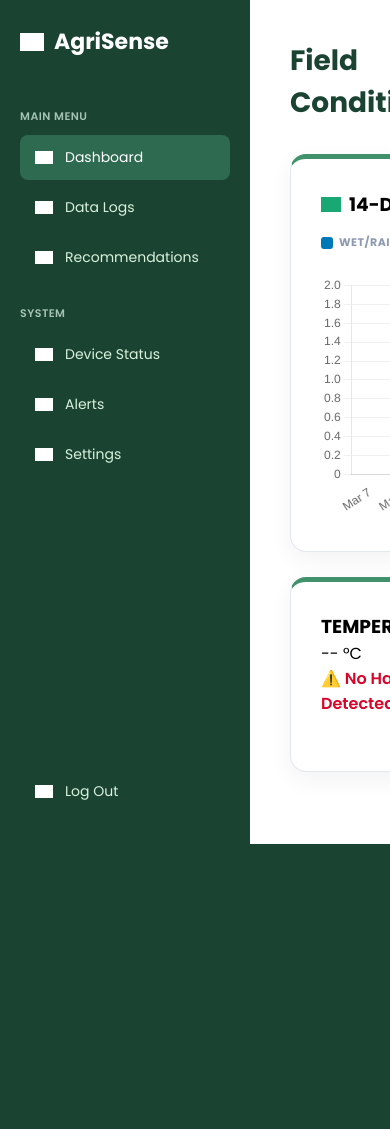
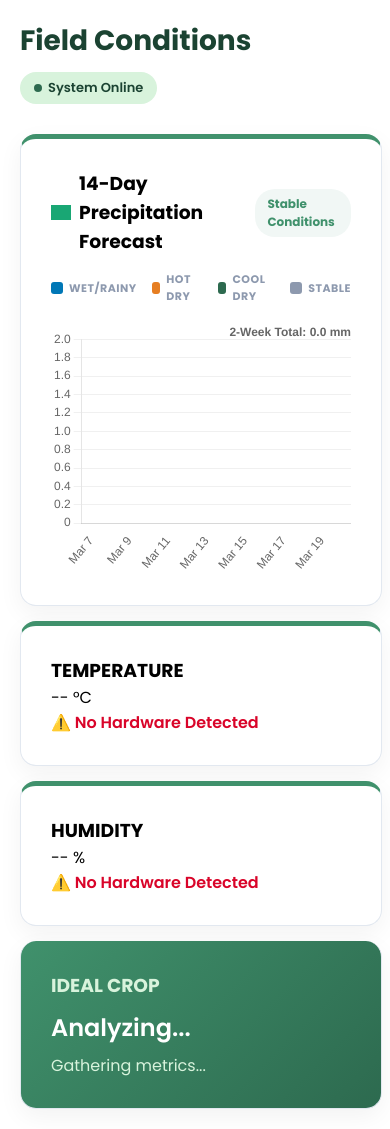
Before and after one commit to paulfrancisyramu-cmd/agrisense, a PHP site: page /dashboard.php in a window 390 px wide; the page is wider, and only the part inside the window is pictured. Before the commit the page ends 844 px from the top of that part, so only its background shows below. Run offline with PHP 8.4, Linux system fonts and the light colour scheme; a user stored in the database is signed in; data comes from the database, SQL or seed files in the repository; data that the repository does not hold is empty; some libraries are stand-ins or nearby versions; grey boxes are pictures that could not be loaded.

Commit message:
Add files via upload

```diff
--- a/static/style.css
+++ b/static/style.css
@@ -140,3 +140,46 @@
 .recommendation-card h3 { color: #d8f3dc; }
 .recommendation-card .value { color: white; font-size: 28px; }
 .recommendation-card .subtext { background: rgba(255,255,255,0.1); color: #d8f3dc; border: none; }
+
+/* =========================================
+   MOBILE RESPONSIVENESS
+   ========================================= */
+@media (max-width: 1024px) {
+    /* 1. Hide the sidebar completely on mobile to save space */
+    .sidebar {
+        display: none;
+    }
+
+    /* 2. Reset the main content margin so it uses the full screen */
+    .main-content {
+        margin-left: 0 !important;
+        width: 100% !important;
+        padding: 20px !important;
+    }
+
+    /* 3. Stack the 3-column grid into 1 column */
+    .dashboard-grid, .card-grid {
+        grid-template-columns: 1fr !important;
+        gap: 15px !important;
+    }
+
+    /* 4. Ensure the Chart card takes up only its row */
+    .chart-full-width, .card[style*="grid-column: 1 / -1"] {
+        grid-column: 1 / -1 !important;
+    }
+
+    /* 5. Make the header stack vertically */
+    .header {
+        flex-direction: column;
+        align-items: flex-start;
+        gap: 10px;
+    }
+
+    /* 6. Prevent table overflow (Zoom Fix) */
+    .log-table {
+        display: block;
+        width: 100%;
+        overflow-x: auto;
+        -webkit-overflow-scrolling: touch;
+    }
+}
```
